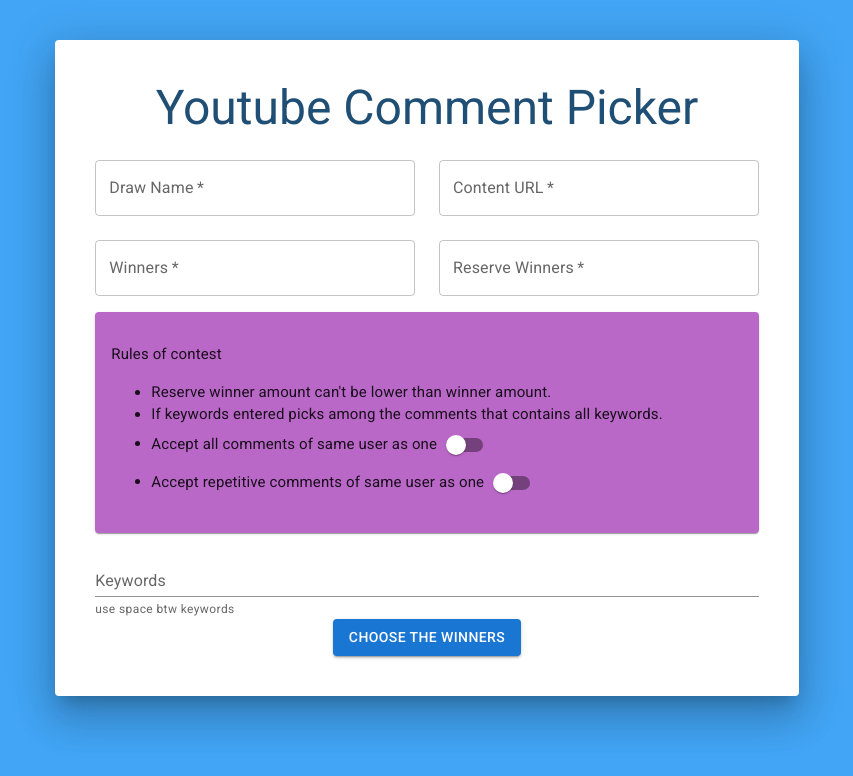
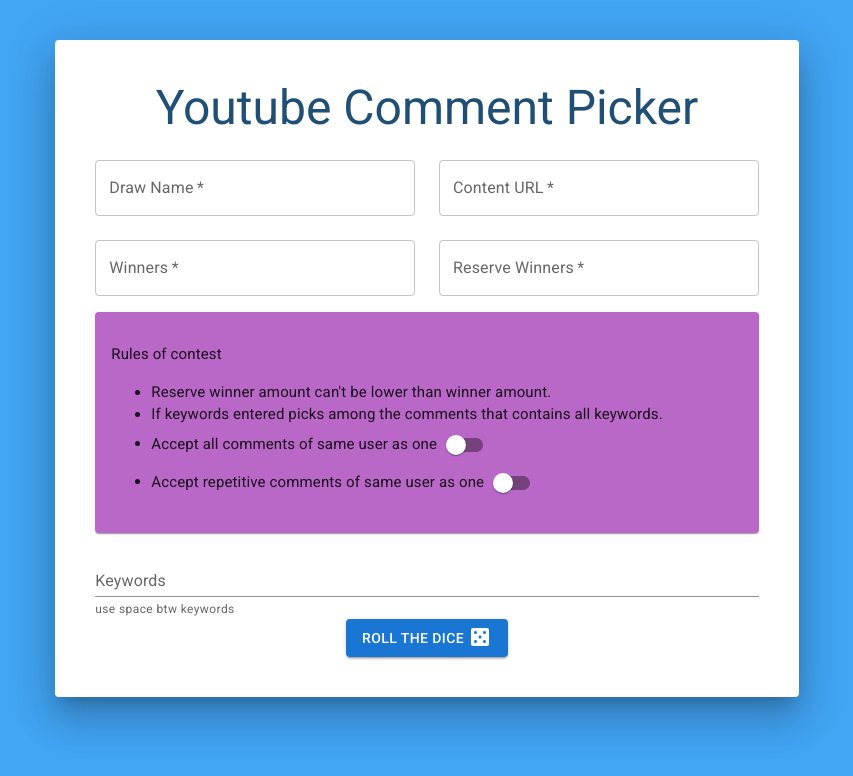
Before and after one commit to wspawned/youtube-giveaway-react, a React (Create React App) app: page / in a window 1280 px wide. Shown: the top 776 px of the page, without its empty margins (253-1106 px from the left). Built offline with nearby package versions, Linux system fonts and the light colour scheme.

Commit message:
Form component

```diff
--- a/src/App.js
+++ b/src/App.js
@@ -3,8 +3,9 @@
 import { List, ListItem, ListItemText, ListItemAvatar, Avatar } from "@mui/material";
 import { Divider } from "@mui/material";
 import { Box, Container, Paper } from "@mui/material";
+import CasinoIcon from '@mui/icons-material/Casino';
 
-const API_KEY = "";
+const API_KEY = "***";
 const API_URL = "https://youtube.googleapis.com/youtube/v3/commentThreads?part=snippet";
 
 const App = () => {
@@ -275,7 +276,7 @@
                   color="primary"
                   sx={{ display: "block", m: "auto" }}
                 >
-                  Choose the Winners
+                  Roll the Dice <CasinoIcon sx={{mb:-0.8}} />
                 </Button>
               </Box>
             </form>
```
